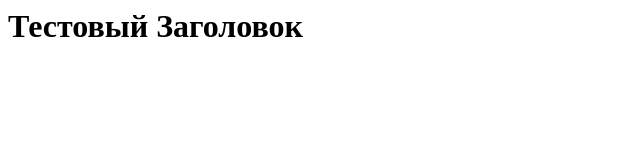
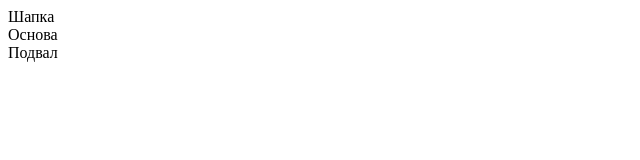
Before and after one commit to bebrik228mshkfrede/mytestsite, a plain HTML site: page index.html in a window 1280 px wide. Shown: the whole page, without its empty margins (0-640 px from the left). Drawn offline with Linux system fonts and the light colour scheme.

Commit message:
Update index.html

```diff
--- a/index.html
+++ b/index.html
@@ -1,3 +1,8 @@
 <html>
-  <h1>Тестовый Заголовок</h1>
+  <title>TEST MY SITE</title>
+  <body>
+    <header>Шапка</header>
+    <main>Основа</main>
+    <footer>Подвал</footer>
+   </body>
 </html>
```
